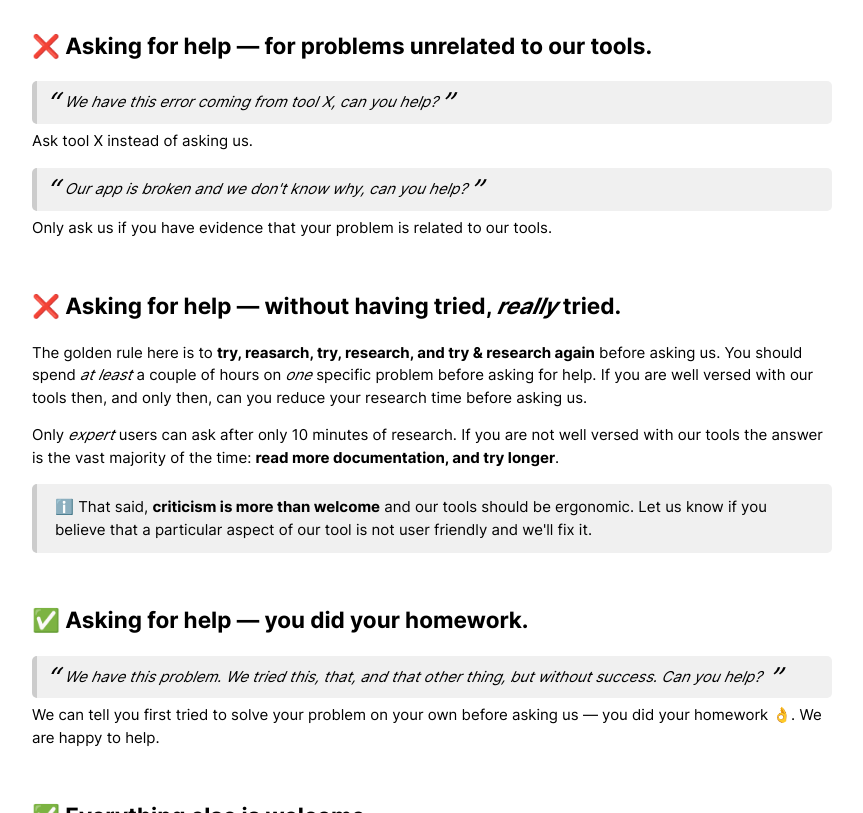
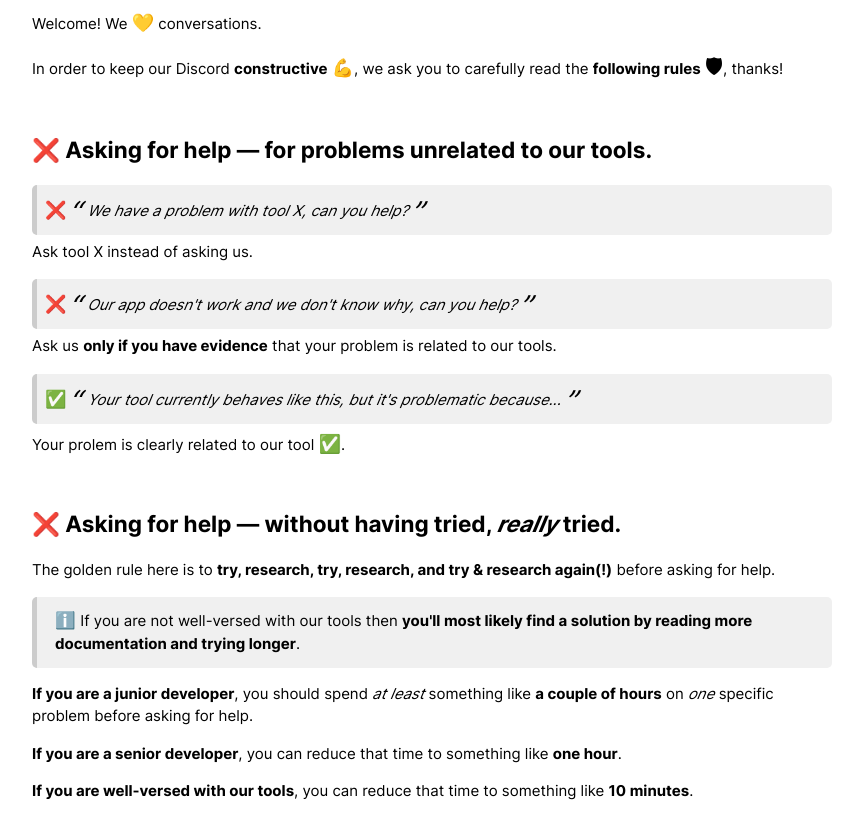
Before and after one commit to brillout/open-source-forum-rules, a website built with Vite: page index.html in a window 1280 px wide. Shown: the part 96-909 px from the top of the page, without its empty margins (208-1071 px from the left). Built offline with nearby package versions, Linux system fonts and the light colour scheme.

Commit message:
misc improvements

```diff
--- a/index.css
+++ b/index.css
@@ -55,22 +55,42 @@ blockquote {
 
 blockquote.info::before {
   content: '\2139\FE0F';
+  font-size: 1.1em;
   font-family: emoji;
 }
+blockquote.bad::before {
+  content: '\274C';
+  font-size: 1.15em;
+  margin-left: -10px;
+  margin-right: -3px;
+}
+blockquote.good::before {
+  content: '\2705';
+  font-size: 1.15em;
+  margin-left: -10px;
+  margin-right: -3px;
+}
 
+span.quote,
 blockquote.quote {
   font-style: italic;
+}
+blockquote.quote {
   padding: 10px 8px;
 }
+span.quote::before,
+span.quote::after,
 blockquote.quote::before,
 blockquote.quote::after {
   vertical-align: middle;
   font-size: 2em;
   line-height: 0px;
 }
+span.quote::before,
 blockquote.quote::before {
   content: '\201C  ';
 }
+span.quote::after,
 blockquote.quote::after {
   content: '\201D';
   padding-left: 2px;
--- a/index.html
+++ b/index.html
@@ -1,56 +1,82 @@
 <html>
   <head>
     <meta charset="utf-8" />
-    <title>Open Source Forum Rules</title>
+    <title>Discord Rules</title>
     <link rel="stylesheet" href="./index.css" />
   </head>
   <body>
-    <h1>Open Source Forum Rules &#x1F6E1;</h1>
+    <h1>Discord Rules &#x1F6E1;</h1>
+
+    <p>Welcome! We <span style="font-size: 1.2em">&#x1F49B;</span> conversations.</p>
+
+    <p>
+      In order to keep our Discord <b>constructive</b> <span style="font-size: 1.2em">&#x1F4AA;</span>, we ask you to
+      carefully read the <b>following rules</b> <span style="font-size: 1.4em">&#x1F6E1;</span>, thanks!
+    </p>
 
     <h2>&#x274C; Asking for help &mdash; for problems unrelated to our tools.</h2>
 
     <div class="p">
-      <blockquote class="quote">We have this error coming from tool X, can you help?</blockquote>
+      <blockquote class="bad">
+        <span class="quote">We have a problem with tool X, can you help?</span>
+      </blockquote>
       Ask tool X instead of asking us.
     </div>
 
     <div class="p">
-      <blockquote class="quote">Our app is broken and we don't know why, can you help?</blockquote>
-      Only ask us if you have evidence that your problem is related to our tools.
+      <blockquote class="bad">
+        <span class="quote">Our app doesn't work and we don't know why, can you help?</span>
+      </blockquote>
+      Ask us <b>only if you have evidence</b> that your problem is related to our tools.
+    </div>
+
+    <div class="p">
+      <blockquote class="good">
+        <span class="quote">Your tool currently behaves like this, but it's problematic because...</span>
+      </blockquote>
+      Your prolem is clearly related to our tool <span style="font-size: 1.2em">&#x2705;</span>.
     </div>
 
     <h2>&#x274C; Asking for help &mdash; without having tried, <i>really</i> tried.</h2>
 
     <p>
-      The golden rule here is to <b>try, reasarch, try, research, and try & research again</b> before asking us. You
-      should spend <i>at least</i> a couple of hours on <i>one</i> specific problem before asking for help. If you are
-      well versed with our tools then, and only then, can you reduce your research time before asking us.
-    </p>
-
-    <p>
-      Only <i>expert</i> users can ask after only 10 minutes of research. If you are not well versed with our tools the
-      answer is the vast majority of the time: <b>read more documentation, and try longer</b>.
+      The golden rule here is to <b>try, research, try, research, and try & research again(!)</b> before asking for
+      help.
     </p>
 
     <blockquote class="info">
-      That said, <b>criticism is more than welcome</b> and our tools should be ergonomic. Let us know if you believe
-      that a particular aspect of our tool is not user friendly and we'll fix it.
+      If you are not well-versed with our tools then
+      <b>you'll most likely find a solution by reading more documentation and trying longer</b>.
+    </blockquote>
+
+    <p>
+      <b>If you are a junior developer</b>, you should spend <i>at least</i> something like <b>a couple of hours</b> on
+      <i>one</i> specific problem before asking for help.
+    </p>
+
+    <p><b>If you are a senior developer</b>, you can reduce that time to something like <b>one hour</b>.</p>
+
+    <p><b>If you are well-versed with our tools</b>, you can reduce that time to something like <b>10 minutes</b>.</p>
+
+    <blockquote class="info">
+      That said, <b>criticism is more than welcome: our tools should be ergonomic</b>. Let us know if you believe that a
+      particular aspect of our tool is not user friendly and we'll fix it.
     </blockquote>
 
     <h2>&#x2705; Asking for help &mdash; you did your homework.</h2>
 
-    <blockquote class="quote">
-      We have this problem. We tried this, that, and that other thing, but without success. Can you help?
-    </blockquote>
+    <!-- prettier-ignore -->
+    <blockquote class="quote">We have this problem. We tried this, that, and that other thing, but without success. Can you help?</blockquote>
+
     We can tell you first tried to solve your problem on your own before asking us &mdash; you did your homework
-    &#x1F44C;. We are happy to help.
+    <span style="font-size: 1.2em">&#x1F44C;</span>. We are happy to help.
 
     <h2>&#x2705; Everything else is welcome.</h2>
 
     <ul>
       <li><b>Bug Reports</b>.</li>
       <blockquote class="quote">We have this error coming from your tool.</blockquote>
-      Give us the error message and the stack trace; we'll fix the bug ASAP.
+      Give us the error's message & stack trace &mdash; we'll start fixing the bug right away!
       <li><b>Feature Requests</b>.</li>
       <li>
         <b>Criticism</b>.
@@ -66,14 +92,19 @@
       <li>
         <b>Use case exploration</b>.
         <blockquote class="quote">Can we use your tools to achieve what we want?</blockquote>
-        We are happy to discuss your use case and whether our tools support it.
+        We are happy to discuss use cases and whether our tools support them.
       </li>
       <li>...</li>
     </ul>
 
     <div id="footer">
-      <a href="https://github.com/brillout/rules">
-        <img src="https://i.imgur.com/MOmHIpm.png" height="22" width="22" style="vertical-align: middle" />
+      <a href="https://github.com/brillout/rules" style="font-size: 1.1em">
+        <img
+          src="https://i.imgur.com/MOmHIpm.png"
+          height="22"
+          width="22"
+          style="vertical-align: middle; position: relative; top: -1px"
+        />
         brillout/rules
       </a>
     </div>
```
